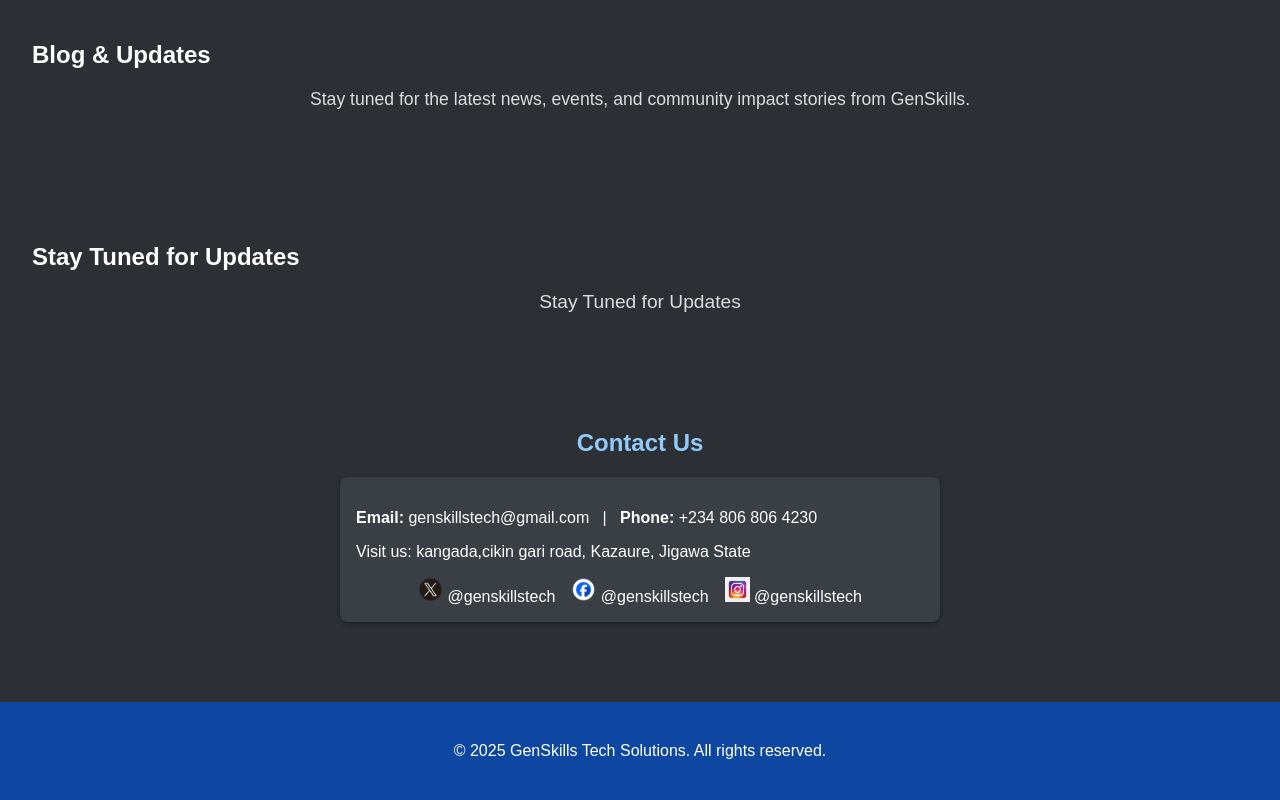
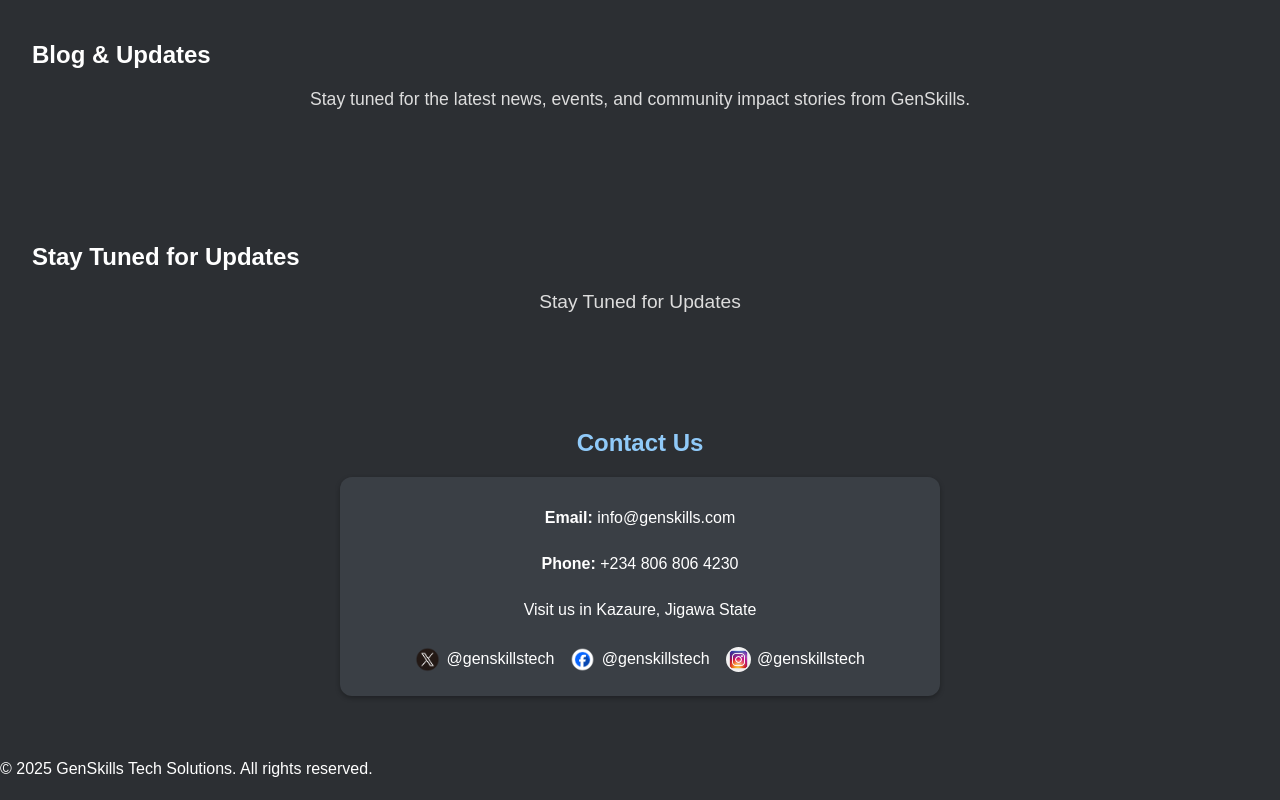
Before and after one commit to genskillstech/genskillstech.github.io, a plain HTML site: page index.html in a window 1280 px wide. Shown: the part 2892-3692 px from the top of the page. Drawn offline with Linux system fonts and the light colour scheme.

Commit message:
Update index.html

```diff
--- a/index.html
+++ b/index.html
@@ -60,18 +60,41 @@
     .card ul { margin:0.5rem 0 0 1.2rem; }
     .card p { margin-top:0.5rem; }
     button { padding:0.5rem 1rem; margin:0 0.3rem; cursor:pointer; border:none; border-radius:5px; background:var(--accent); color:white; }
-    footer { background:var(--primary); color:white; text-align:center; padding:1.5rem; margin-top:2rem; }
-    .footer-contact {
-  background: var(--card-bg);
-  color: var(--card-text);
-  padding: 1rem;
-  border-radius: 8px;
-  display: block;
-  max-width: 600px;       /* limit size on desktop */
-  width: 100%;            /* full width on mobile */
+   .footer-contact {
+  background: var(--card-bg) !important;   /* force same dim background */
+  color: var(--card-text) !important;      /* white text */
+  padding: 1.5rem;
+  border-radius: 12px;
+  display: flex;
+  flex-direction: column;
+  gap: 0.75rem;
+  box-shadow: 0 2px 5px rgba(0,0,0,0.3);
+  max-width: 600px;
+  width: 100%;
   box-sizing: border-box;
-  box-shadow: 0 2px 5px rgba(0,0,0,0.3); /* consistent shadow with other cards */
+  text-align: center;
 }
+.footer-contact p {
+  margin: 0.5rem 0;
+}
+.socials {
+  display: flex;
+  justify-content: center;
+  gap: 1rem;
+  align-items: center;
+  flex-wrap: wrap;
+}
+.socials div {
+  display: flex;
+  align-items: center;
+  gap: 0.4rem;
+}
+.socials img {
+  width: 25px;
+  height: 25px;
+  border-radius: 50%;
+}
+
 
 
     .socials { display:flex; justify-content:center; gap:1rem; margin-top:0.5rem; align-items:center; }
@@ -267,8 +290,9 @@
   <h2 style="text-align:center; color:#90caf9;">Contact Us</h2>
   <div style="display:flex; justify-content:center; margin-top:12px; padding:0 1rem;">
     <div class="footer-contact">
-      <p><strong>Email:</strong> genskillstech@gmail.com &nbsp; | &nbsp; <strong>Phone:</strong> +234 806 806 4230</p>
-      <p>Visit us: kangada,cikin gari road, Kazaure, Jigawa State</p>
+      <p><strong>Email:</strong> info@genskills.com</p>
+      <p><strong>Phone:</strong> +234 806 806 4230</p>
+      <p>Visit us in Kazaure, Jigawa State</p>
       <div class="socials">
         <div><img src="x.webp" alt="Twitter"> <span>@genskillstech</span></div>
         <div><img src="facebook.webp" alt="Facebook"> <span>@genskillstech</span></div>
@@ -277,6 +301,7 @@
     </div>
   </div>
 </section>
+
 
 
 
```
